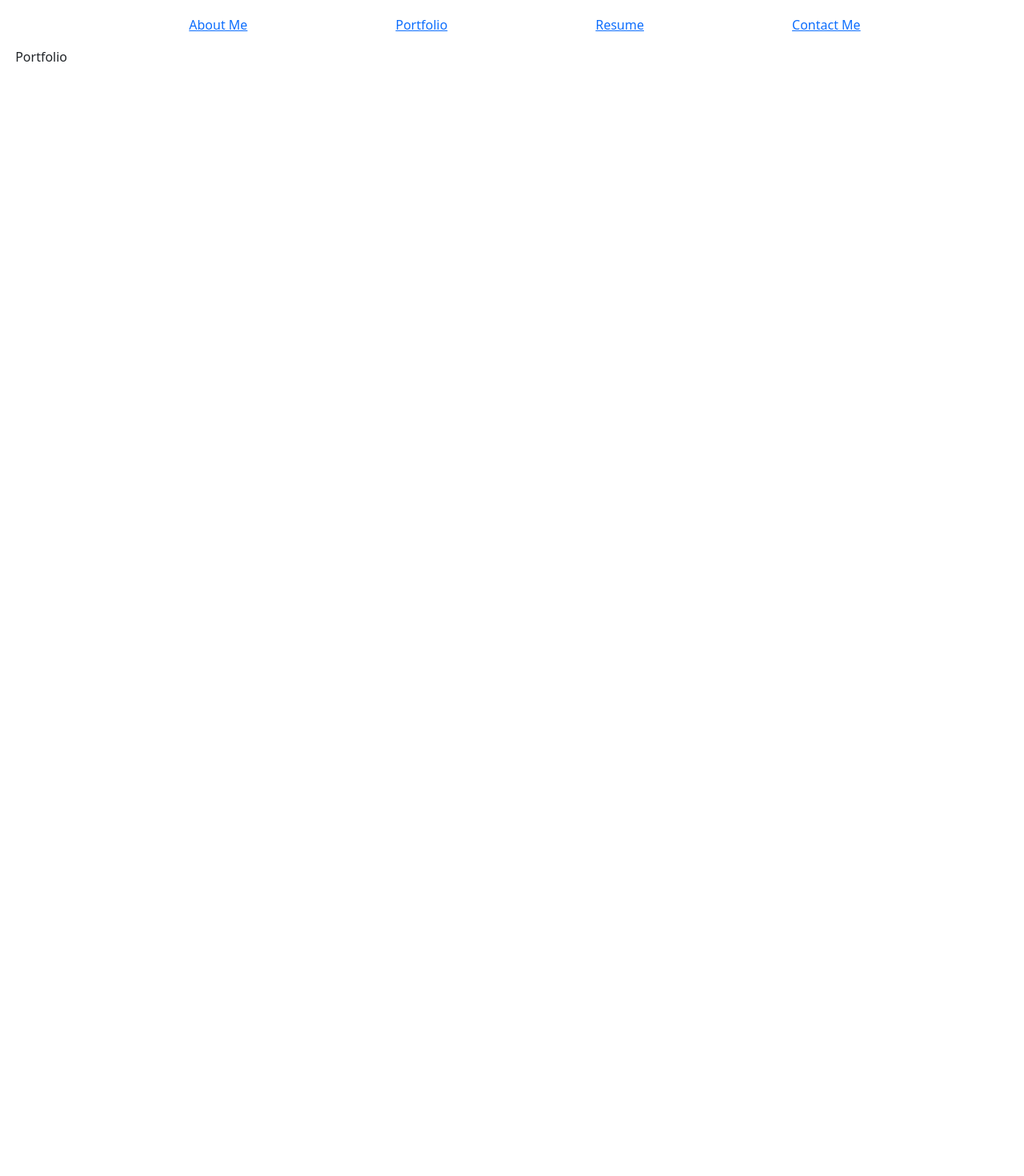
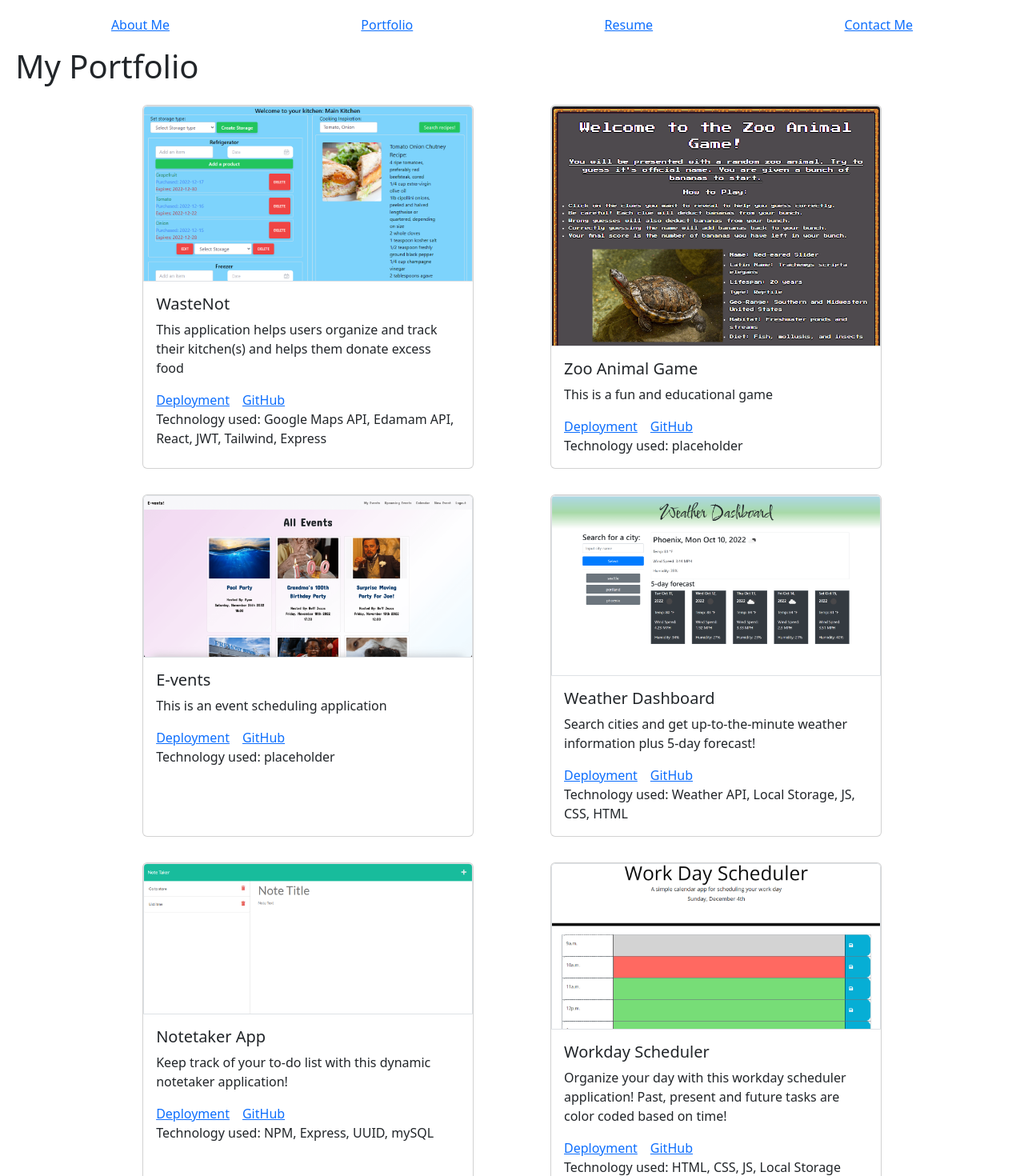
Before and after one commit to NathanAlexander1/NathanAlexanderPortfolio, a React (Create React App) app: page /portfolio in a window 1280 px wide. Shown: the top 1470 px of the page at 80% size. Before the commit the page ends 800 px from the top, so only its background shows below. Built offline with nearby package versions, Linux system fonts and the light colour scheme.

Commit message:
portfolio page drafted

```diff
--- a/src/App.js
+++ b/src/App.js
@@ -1,5 +1,4 @@
 import React from 'react';
-import logo from './logo.svg';
 import './App.css';
 import NavBar from './components/NavBar';
 import { BrowserRouter as Router, Routes, Route } from "react-router-dom";
@@ -7,11 +6,16 @@ import AboutMe from './components/AboutMe';
 import Portfolio from './components/Portfolio';
 import Resume from './components/Resume';
 import ContactMe from './components/ContactMe';
+import Footer from './components/Footer'
 
 function App() {
   return (
     <main>
     <NavBar/>
+    {/* <AboutMe/>
+    <Portfolio/>
+    <Resume/>
+    <ContactMe/> */}
     <Router>
       <Routes>
         <Route path="/aboutMe" element={<AboutMe/>}/>
@@ -20,6 +24,7 @@ function App() {
         <Route path="/contactMe" element={<ContactMe/>}/>
       </Routes>
     </Router>
+    <Footer/>
     </main>
   );
 }
--- /dev/null
+++ b/src/components/Footer.js
@@ -0,0 +1,18 @@
+import React from "react";
+import gitHubImage from "../assets/platformImgs/ghImage.png"
+import linkedInImage from "../assets/platformImgs/linkedIn.png"
+import stackOverflowImage from "../assets/platformImgs/stackoverflow.png"
+
+
+function footer() {
+  return (
+    <div className="footerLinks d-flex justify-content-around mt-4">
+        <a target="_blank" rel="noreferrer" href="https://www.github.com/NathanAlexander1"><img src={gitHubImage} height="40" alt="GitHub Link"/></a>
+        <a target="_blank" rel="noreferrer" href="https://www.linkedin.com/in/nathan-alexander-a8460713a"><img src={linkedInImage} height="40" alt="LinkedIn Link"/></a>
+        <a target="_blank" rel="noreferrer" href="https://stackoverflow.com/users/20677676/nathan-alexander?tab=profile"><img src={stackOverflowImage} height="40" alt="LinkedIn Link"/></a>
+
+    </div>
+  )
+}
+
+export default footer
--- a/src/components/NavBar.js
+++ b/src/components/NavBar.js
@@ -2,12 +2,12 @@ import React from 'react'
 
 function NavBar() {
   return (
-    <ul className="navList">
+    <div className="navList d-flex justify-content-around flex-wrap mb-3">
         <a className='font-mono font-bold hover:text-yellow-400  hover:tracking-wide' href="/aboutMe">About Me</a>
         <a className='font-mono font-bold hover:text-yellow-400  hover:tracking-wide' href="/portfolio">Portfolio</a>
         <a className='font-mono font-bold hover:text-yellow-400  hover:tracking-wide' href="/resume">Resume</a>
         <a className='font-mono font-bold hover:text-yellow-400  hover:tracking-wide' href="/contactMe">Contact Me</a>
-    </ul>
+    </div>
   )
 }
 
--- a/src/components/Portfolio.js
+++ b/src/components/Portfolio.js
@@ -1,8 +1,12 @@
 import React from 'react'
+import Project from "./Project"
 
 function Portfolio() {
   return (
-    <div>Portfolio</div>
+    <div >
+      <h1>My Portfolio</h1>
+        <Project />
+    </div>
   )
 }
 
--- /dev/null
+++ b/src/components/Project.js
@@ -0,0 +1,111 @@
+import React from "react";
+import wastenot from "../assets/projects/wastenot.png"
+import zooGame from "../assets/projects/zoo-animal-game.png";
+import allEvents from "../assets/projects/allEvents.png";
+import weatherApp from "../assets/projects/weather-app.png";
+import noteTaker from "../assets/projects/notetaker.png";
+import workScheduler from "../assets/projects/workday-scheduler.png";
+import triviaProject from "../assets/projects/trivia-project.png";
+import Card from "react-bootstrap/Card";
+
+function project() {
+  const projects = [
+    {
+      image: wastenot,
+      projectName: "WasteNot",
+      description: "This application helps users organize and track their kitchen(s) and helps them donate excess food",
+      deploymentLink: "https://wastenotkitchentracker.netlify.app/",
+      gitHubLink: "https://github.com/rachlally/feast-front-end",
+      techUsed: "Google Maps API, Edamam API, React, JWT, Tailwind, Express",
+    },
+    {
+      image: zooGame,
+      projectName: "Zoo Animal Game",
+      description: "This is a fun and educational game",
+      deploymentLink: "https://felishayumacias.github.io/Zoo-Animal-Game/",
+      gitHubLink: "https://github.com/FelishaYuMacias/Zoo-Animal-Game",
+      techUsed: "placeholder",
+    },
+    {
+      image: allEvents,
+      projectName: "E-vents",
+      description: "This is an event scheduling application",
+      deploymentLink: "https://event-planner-bnnr.herokuapp.com/",
+      gitHubLink: "https://github.com/24rgraham/event-planner-project",
+      techUsed: "placeholder",
+    },
+    {
+      image: weatherApp,
+      projectName: "Weather Dashboard",
+      description:
+        "Search cities and get up-to-the-minute weather information plus 5-day forecast!",
+      deploymentLink: "https://nathanalexander1.github.io/weather-dashboard/",
+      gitHubLink: "https://github.com/NathanAlexander1/weather-dashboard",
+      techUsed: "Weather API, Local Storage, JS, CSS, HTML",
+    },
+    {
+      image: noteTaker,
+      projectName: "Notetaker App",
+      description:
+        "Keep track of your to-do list with this dynamic notetaker application!",
+      deploymentLink: "https://note-taker-nathanalexander1.herokuapp.com/notes",
+      gitHubLink: "https://github.com/NathanAlexander1/Note-Taker",
+      techUsed: "NPM, Express, UUID, mySQL",
+    },
+    {
+      image: workScheduler,
+      projectName: "Workday Scheduler",
+      description:
+        "Organize your day with this workday scheduler application! Past, present and future tasks are color coded based on time!",
+      deploymentLink: "https://nathanalexander1.github.io/work-day-scheduler/",
+      gitHubLink: "https://github.com/NathanAlexander1/work-day-scheduler",
+      techUsed: "HTML, CSS, JS, Local Storage",
+    },
+    {
+      image: triviaProject,
+      projectName: "Bug Trivia",
+      description:
+        "Have a fun time and learn all about bugs with this fun trivia game!",
+      deploymentLink: "https://nathanalexander1.github.io/trivia-project/",
+      gitHubLink: "https://github.com/NathanAlexander1/trivia-project",
+      techUsed: "HTML, CSS, JS, Local Storage",
+    },
+  ];
+
+  return (
+    <div className="ulForCards d-flex justify-content-center flex-wrap">
+      {projects.map((p, i) => {
+        return (
+          <div key={"a" + i} className="pageNames col-lg-4 col-md-4 col-sm-4 col-xs-2 mx-5 my-3" >
+            <div key={"b" + i} className="projList h-100 . list-unstyled">
+              <Card style={{ height: "100%"}}>
+                <div key={"c" + i}>
+                  <Card.Link target="_blank" href={p.deploymentLink}>
+                    <Card.Img style={{ height: "100%"}}
+                      className="projImg border"
+                      variant="top"
+                      src={p.image}
+                    />
+                  </Card.Link>
+                </div>
+                <Card.Body>
+                  <Card.Title>{p.projectName}</Card.Title>
+                  <Card.Text>{p.description}</Card.Text>
+                  <Card.Link target="_blank" href={p.deploymentLink}>
+                    Deployment
+                  </Card.Link>
+                  <Card.Link target="_blank" href={p.gitHubLink}>
+                    GitHub
+                  </Card.Link>
+                  <Card.Text>Technology used: {p.techUsed}</Card.Text>
+                </Card.Body>
+              </Card>
+            </div>
+          </div>
+        );
+      })}
+    </div>
+  );
+}
+
+export default project;
--- a/src/index.css
+++ b/src/index.css
@@ -17,9 +17,18 @@ main{
     padding: 1.5%;
 }
 
-.navList{
-  display: flex;
-  flex-wrap: wrap;
-  justify-content: space-evenly;
-  list-style: none;
-}
+/* .ulForCards {
+    display: flex;
+    width:100%;
+    flex-wrap: wrap;
+    justify-content: space-evenly;
+    padding-right: 3%;
+} */
+
+
+/* .projList{
+    list-style: none;
+    margin: 1% .5% 1% .5%;
+    border: 2px solid black;
+    height: 100%;
+} */
--- a/src/index.js
+++ b/src/index.js
@@ -2,7 +2,6 @@ import React from 'react';
 import ReactDOM from 'react-dom/client';
 import './index.css';
 import App from './App';
-import reportWebVitals from './reportWebVitals';
 import 'bootstrap/dist/css/bootstrap.min.css';
 
 const root = ReactDOM.createRoot(document.getElementById('root'));
@@ -15,4 +14,3 @@ root.render(
 // If you want to start measuring performance in your app, pass a function
 // to log results (for example: reportWebVitals(console.log))
 // or send to an analytics endpoint. Learn more: https://bit.ly/CRA-vitals
-reportWebVitals();
--- a/src/reportWebVitals.js
+++ /dev/null
@@ -1,13 +0,0 @@
-const reportWebVitals = onPerfEntry => {
-  if (onPerfEntry && onPerfEntry instanceof Function) {
-    import('web-vitals').then(({ getCLS, getFID, getFCP, getLCP, getTTFB }) => {
-      getCLS(onPerfEntry);
-      getFID(onPerfEntry);
-      getFCP(onPerfEntry);
-      getLCP(onPerfEntry);
-      getTTFB(onPerfEntry);
-    });
-  }
-};
-
-export default reportWebVitals;
```
Also changed, not shown: src/setupTests.js (deleted, +0 -5 lines), src/assets/projects/wastenot.png (added), src/logo.svg (deleted).
